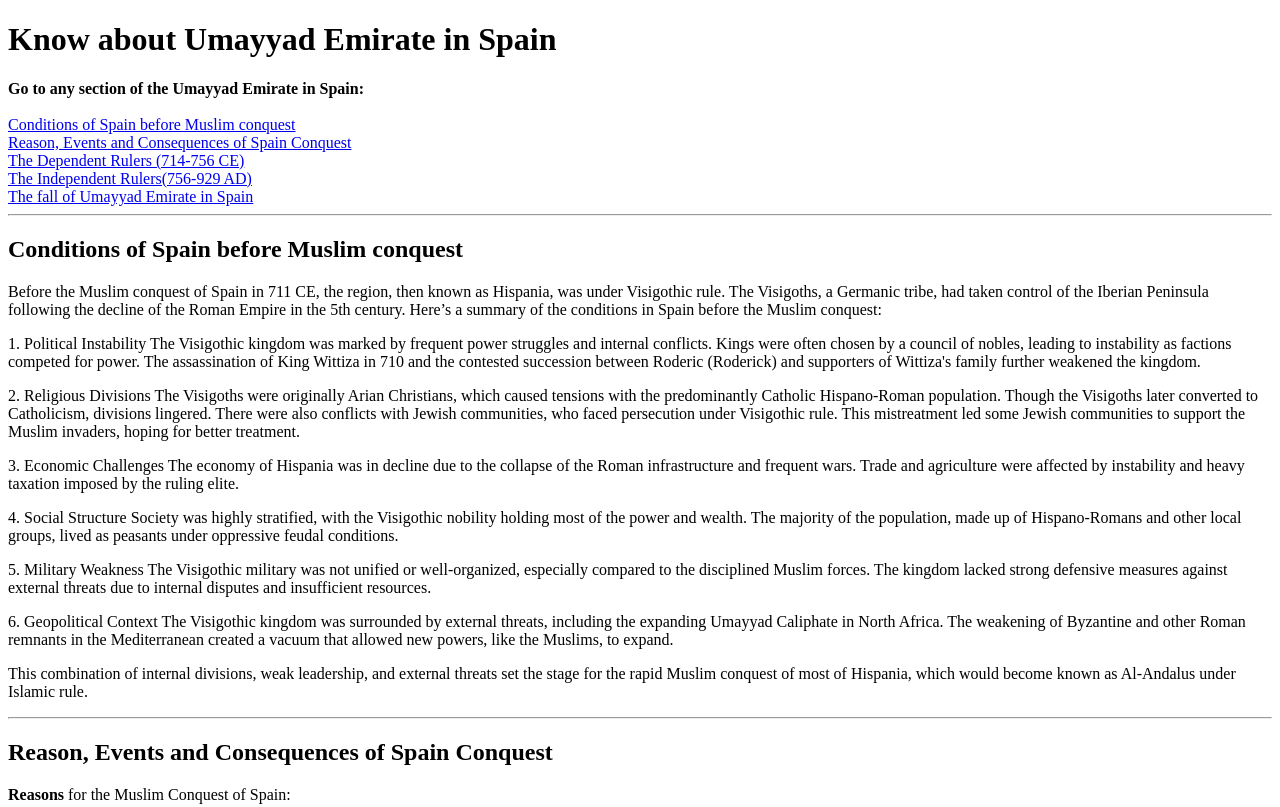
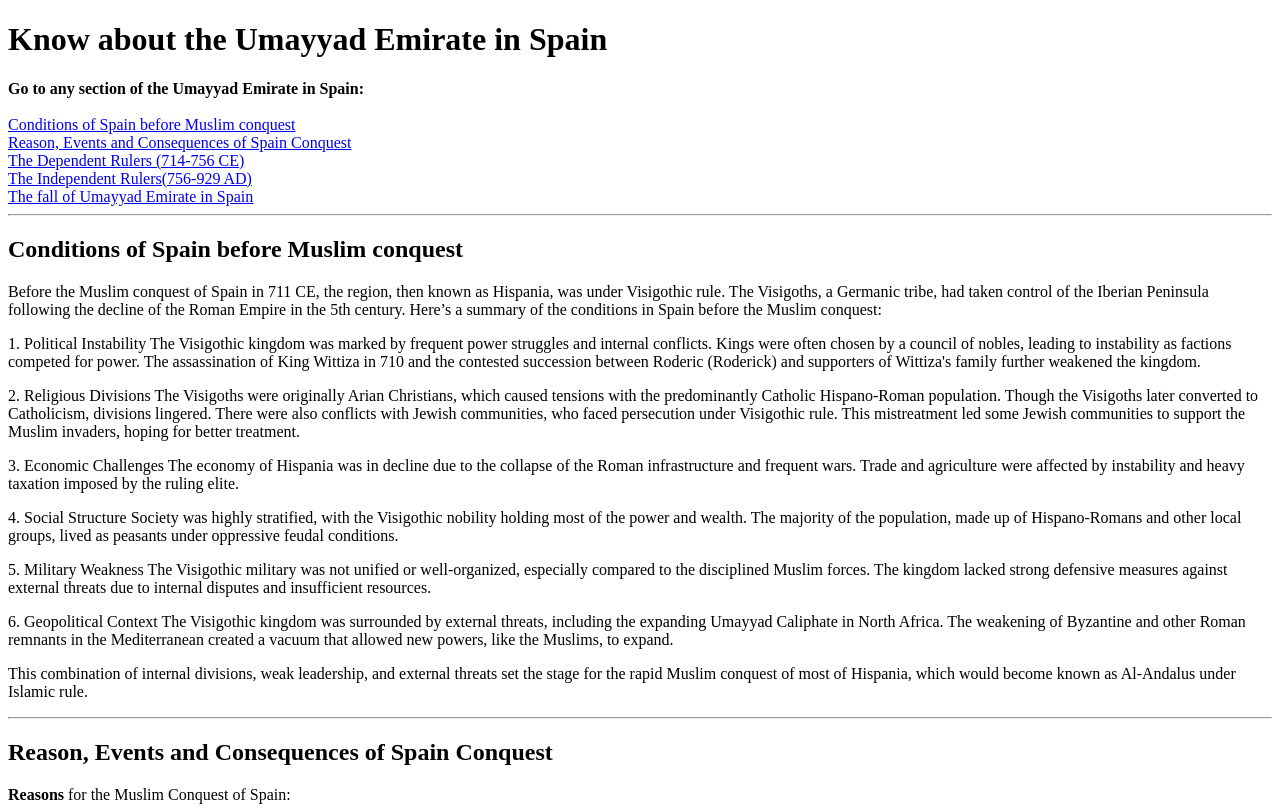
Before and after one commit to ridowansarder/spain-docu, a plain HTML site: page index.html in a window 1280 px wide. Shown: the top 807 px of the page. Drawn offline with Linux system fonts and the light colour scheme.

Commit message:
index.html

```diff
--- a/index.html
+++ b/index.html
@@ -5,7 +5,7 @@
   <meta name="viewport" content="width=device-width, initial-scale=1.0">
   <title>Document</title>
 </head>
-<body><header><h1>Know about Umayyad Emirate in Spain</h1></header>
+<body><header><h1>Know about the Umayyad Emirate in Spain</h1></header>
   <nav id="navbar"><header> <strong>Go to any section of the Umayyad Emirate in Spain:</strong><br><br></header><a class="nav-link" href="#conditions"><header href="#conditions">Conditions of Spain before Muslim conquest</header></a>
   <a class="nav-link" href="#events"><header href="#events">Reason, Events and Consequences of Spain Conquest</header></a>
   <a class="nav-link" href="#dependent-rulers"><header href="#dependent-ruler">The Dependent Rulers (714-756 CE)</header></a>
```
